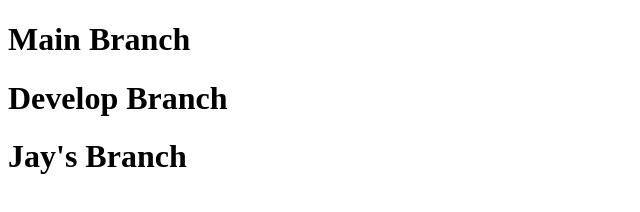
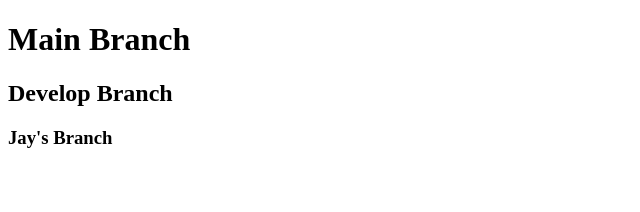
Before and after one commit to RJYocham/teamGit, a plain HTML site: page index.html in a window 1280 px wide. Shown: the whole page, without its empty margins (0-640 px from the left). Drawn offline with Linux system fonts and the light colour scheme.

Commit message:
fixing h tags

```diff
--- a/index.html
+++ b/index.html
@@ -8,7 +8,7 @@
   </head>
   <body>
     <h1>Main Branch</h1>
-    <h1>Develop Branch</h1>
-    <h1>Jay's Branch</h1>
+    <h2>Develop Branch</h2>
+    <h3>Jay's Branch</h3>
   </body>
 </html>
```
